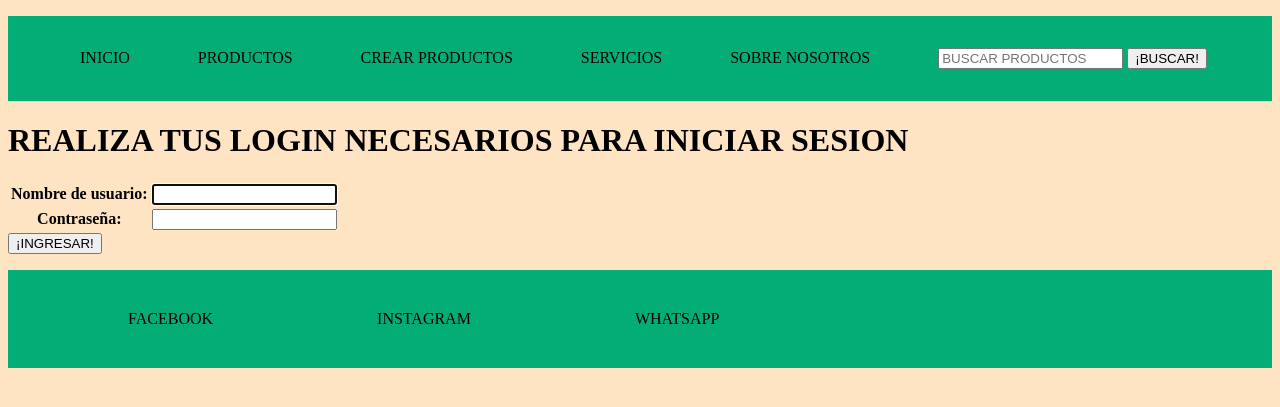
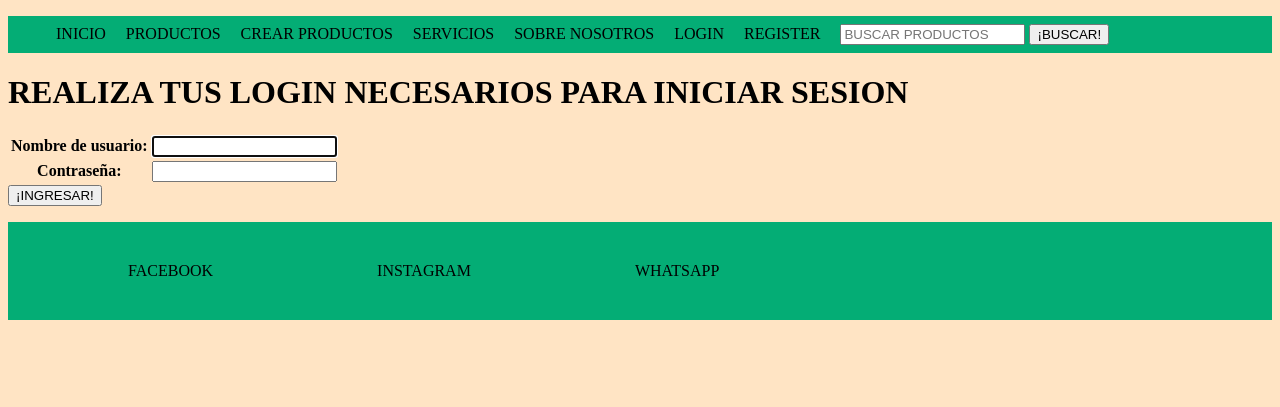
Before and after one commit to FacuCaceres/EcomerceHeredada, a Django app: page /login/ in a window 1280 px wide. Shown: the top 407 px of the page. Run offline with Django 4.2, Linux system fonts and the light colour scheme; parts of the project's set-up code (start-up, migrations or seed data) failed here and were passed over.

Commit message:
login_logout

```diff
--- a/EcommerceHeredada/urls.py
+++ b/EcommerceHeredada/urls.py
@@ -17,10 +17,10 @@ from django.contrib import admin
 from django.urls import path,include
 urlpatterns = [
     path('admin/', admin.site.urls),
+    path('', include('inicio.urls')),
     path('servicios/',include('servicios.urls')),
     path('sobrenosotros/', include('sobrenosotros.urls')),
     path('productos/', include('productos.urls')),
     path('crearproductos/', include('crearproductos.urls')),
-    path('', include('inicio.urls')),
     path('login/', include('login.urls')),
 ]
--- a/inicio/templates/inicio/base.html
+++ b/inicio/templates/inicio/base.html
@@ -16,7 +16,7 @@
     .header ul li{
         display: flex;
         display: inline-block;
-        margin: 2em;
+        margin: 0.5em;
         text-decoration: none;
     }
     .header ul li a{
@@ -56,11 +56,23 @@
 
     <div class="header">
         <ul>
+            <!-- Anda a la APP 'Nombre de la App' y trae todas las URLS coincidentes -->
             <li><a href="{% url 'inicio' %}"> INICIO </a></li>
             <li><a href="{% url 'productos' %}"> PRODUCTOS </a></li>
             <li><a href="{% url 'crearproductos' %}"> CREAR PRODUCTOS </a></li>
             <li><a href="{% url 'servicios' %}"> SERVICIOS </a></li>
             <li><a href="{% url 'sobrenosotros' %}"> SOBRE NOSOTROS </a></li>
+
+            {% if request.user.is_authenticated %}
+    <!-- Anda a la URLS /login/ y trae la URLS /logout/ -->
+            <li><a href="/login/logout/"> LOGOUT </a></li>
+
+            {% else %}
+
+            <li><a href="{% url 'login' %}"> LOGIN </a></li>
+            <li><a href="/register/"> REGISTER </a></li>
+
+            {% endif %}
             <li>
             <form action="/productos/buscar/" method="GET">
                 <input type="text" placeholder="BUSCAR PRODUCTOS" name="search">
--- a/login/urls.py
+++ b/login/urls.py
@@ -5,5 +5,6 @@ from . import views
 urlpatterns = [
 
     path('', views.login_user, name = 'login'),
+    path('logout/', views.logout_user, name = 'logout'),
 
 ]
--- a/login/views.py
+++ b/login/views.py
@@ -1,11 +1,11 @@
 from multiprocessing import context
-from django.shortcuts import render
+from django.shortcuts import redirect, render
 
 #Importamos un modelos de formulario para validar correos y demas utlilidades.
 from django.contrib.auth.forms import AuthenticationForm
 
 # Importamos una funcion que verfica que el usuario y contraseña que vienen por POST son iguales a los de las DB.
-from django.contrib.auth import authenticate,login  #LOGIN simplemente me logea
+from django.contrib.auth import authenticate,login,logout #LOGIN simplemente me logea
 
 
 
@@ -57,3 +57,8 @@ def login_user(request):
 
         # Luego renderizame ese formulario en un contexto al LOGIN.html
         return render (request,'login/login.html',context=context)
+
+
+def logout_user(request):
+    logout(request)
+    return redirect('inicio')
```
Also changed, not shown: db.sqlite3.
